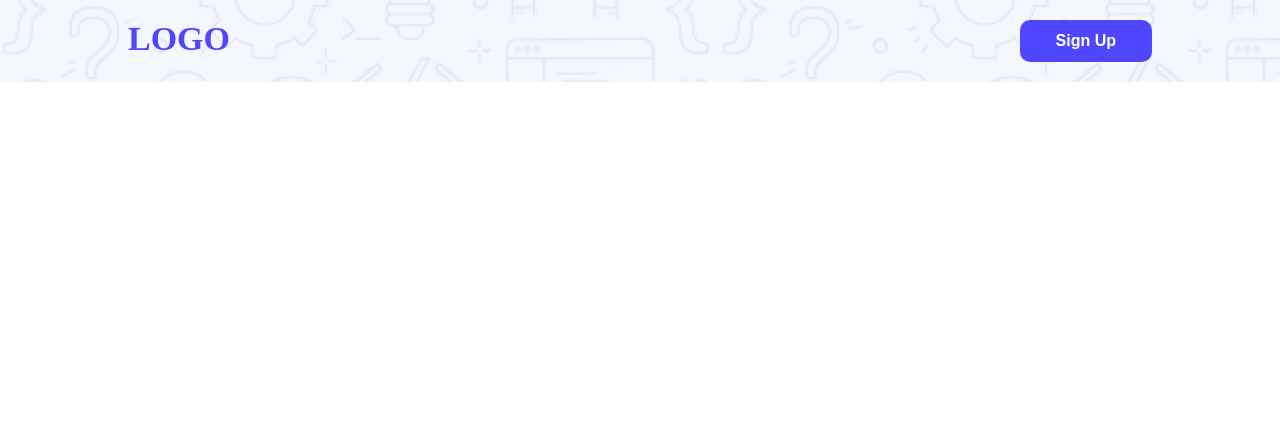
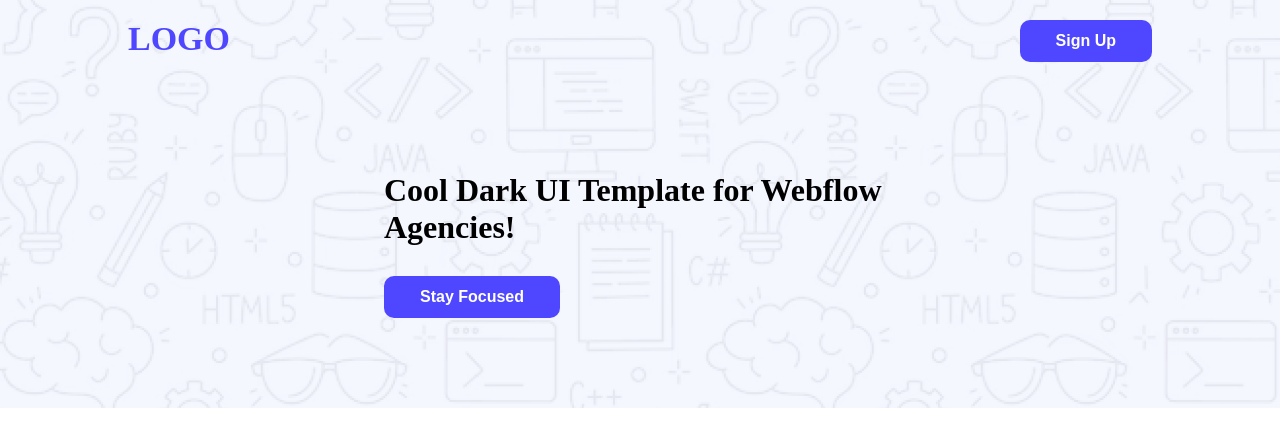
Before and after one commit to Salikur6/landing-launchpad-B12A1, a plain HTML site: page index.html in a window 1280 px wide. Drawn offline with Linux system fonts and the light colour scheme.

Commit message:
banner section done

```diff
--- a/index.html
+++ b/index.html
@@ -21,7 +21,8 @@
             </nav>
 
             <div class="banner">
-
+                <h1 class="banner-head">Cool Dark UI Template for Webflow Agencies!</h1>
+                <button class="btn">Stay Focused</button>
             </div>
         </div>
     </header>
--- a/style.css
+++ b/style.css
@@ -12,6 +12,12 @@
     background-color: #4E47FF;
     border-radius: 10px;
     border: none;
+    cursor: pointer;
+}
+
+.btn:hover{
+    background-color: #c33ba3;
+    transition: all 1s ease-in-out;
 }
 
 #header{
@@ -41,3 +47,15 @@ nav ul li a {
     font-size: 34px;
     font-weight: 600;
 }
+
+.banner{
+    margin: 0 auto;
+    width: 50%;
+    padding: 90px 0
+}
+
+.banner-head{
+    font-weight: bold;
+    /* font-size: 65px; */
+    margin-bottom: 30px;
+}
```
